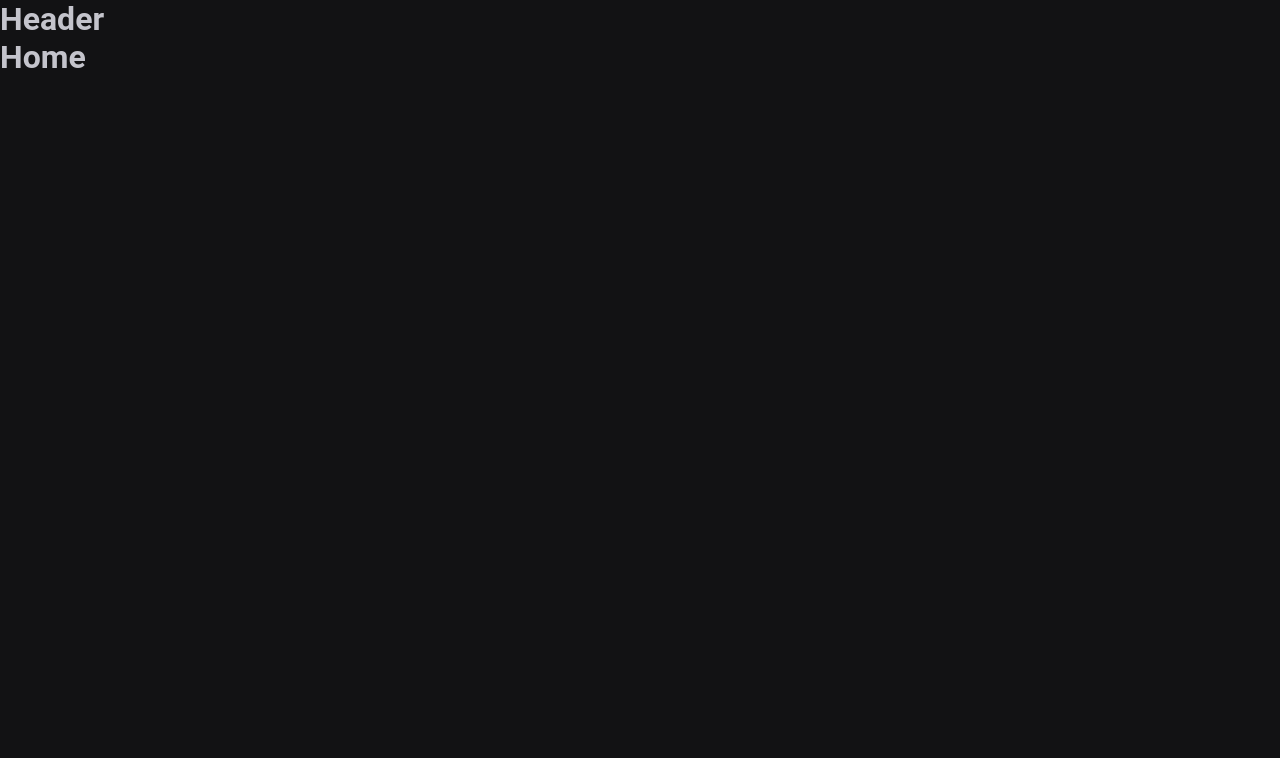
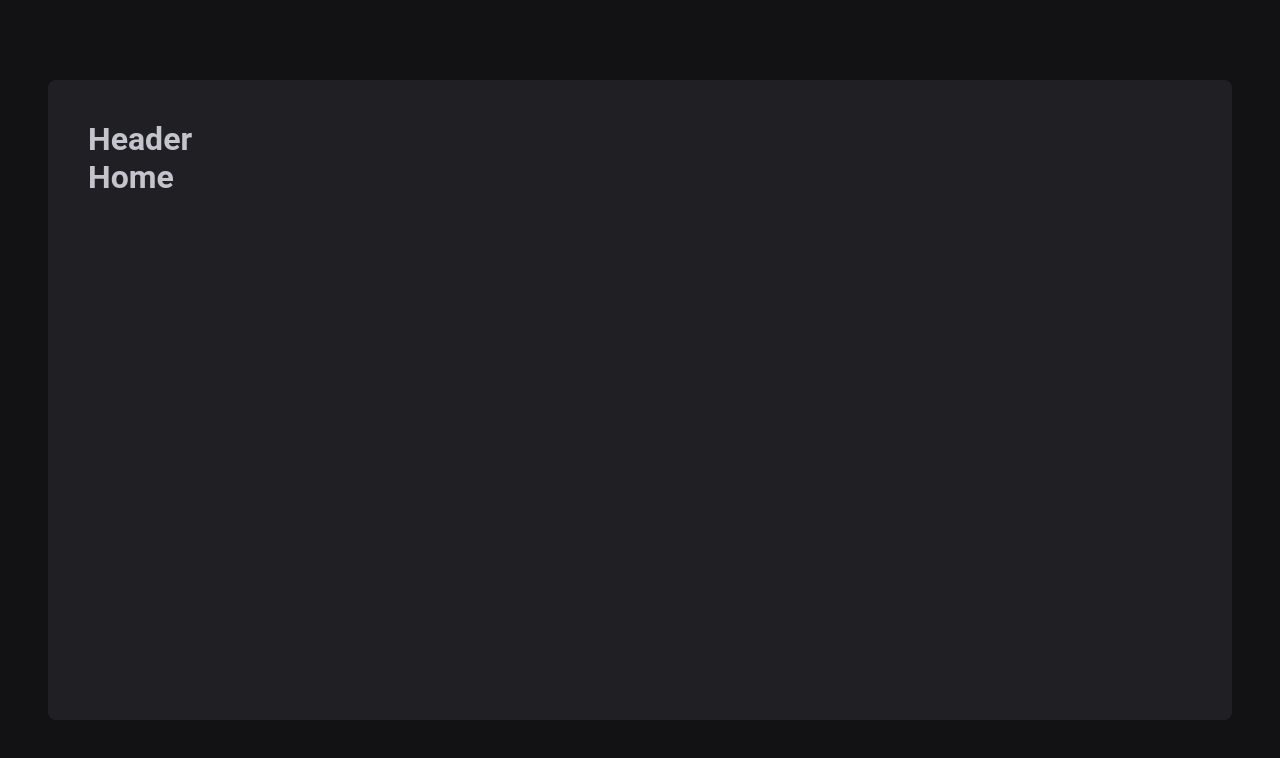
Before and after one commit to fernandotag/react-timer, a React (Vite) app: page / in a window 1280 px wide. Shown: the top 758 px of the page. Built offline with nearby package versions, Linux system fonts and the light colour scheme.

Commit message:
refactor: adjust code formatting
* refactor: adjust code formatting

* refactor: fix imports

```diff
--- a/src/@types/styled.d.ts
+++ b/src/@types/styled.d.ts
@@ -1,7 +1,7 @@
-import 'styled-components';
-import { defaultTheme } from '../styles/themes/default';
+import 'styled-components'
+import { defaultTheme } from '../styles/themes/default'
 
-type ThemeType = typeof defaultTheme;
+type ThemeType = typeof defaultTheme
 
 declare module 'styled-components' {
   export interface DefaultTheme extends ThemeType {}
--- a/src/components/Header.tsx
+++ b/src/components/Header.tsx
@@ -1,5 +1,3 @@
-function Header() {
-  return <h1>Header</h1>;
+export function Header() {
+  return <h1>Header</h1>
 }
-
-export default Header;
--- a/src/components/History.tsx
+++ b/src/components/History.tsx
@@ -1,9 +1,7 @@
-function History() {
+export function History() {
   return (
     <div>
       <h1>History</h1>
     </div>
-  );
+  )
 }
-
-export default History;
--- a/src/components/Home.tsx
+++ b/src/components/Home.tsx
@@ -1,9 +1,7 @@
-function Home() {
+export function Home() {
   return (
     <div>
       <h1>Home</h1>
     </div>
-  );
+  )
 }
-
-export default Home;
--- a/src/layouts/DefaultLayout.tsx
+++ /dev/null
@@ -1,13 +0,0 @@
-import { Outlet } from 'react-router-dom';
-import Header from '../components/Header';
-
-function DefaultLayout() {
-  return (
-    <div>
-      <Header />
-      <Outlet />
-    </div>
-  );
-}
-
-export default DefaultLayout;
--- /dev/null
+++ b/src/layouts/DefaultLayout/index.tsx
@@ -0,0 +1,13 @@
+import { Outlet } from 'react-router-dom'
+import { Header } from '../../components/Header'
+
+import { LayoutContainer } from './styles'
+
+export function DefaultLayout() {
+  return (
+    <LayoutContainer>
+      <Header />
+      <Outlet />
+    </LayoutContainer>
+  )
+}
--- /dev/null
+++ b/src/layouts/DefaultLayout/styles.ts
@@ -0,0 +1,12 @@
+import styled from 'styled-components'
+
+export const LayoutContainer = styled.div`
+  max-width: 74rem;
+  height: calc(100vh - 10rem);
+  margin: 5rem auto;
+  padding: 2.5rem;
+  background: ${(props) => props.theme['gray-800']};
+  border-radius: 8px;
+  display: flex;
+  flex-direction: column;
+`
--- a/src/styles/themes/default.ts
+++ b/src/styles/themes/default.ts
@@ -18,6 +18,6 @@
   'red-700': '#7A1921',
 
   'yellow-500': '#FBA94C',
-};
+}
 
-export default defaultTheme;
+export default defaultTheme
```
Also changed, not shown: src/App.tsx (+9 -9 lines), src/Router.tsx (+6 -8 lines), src/main.tsx (+4 -4 lines).
